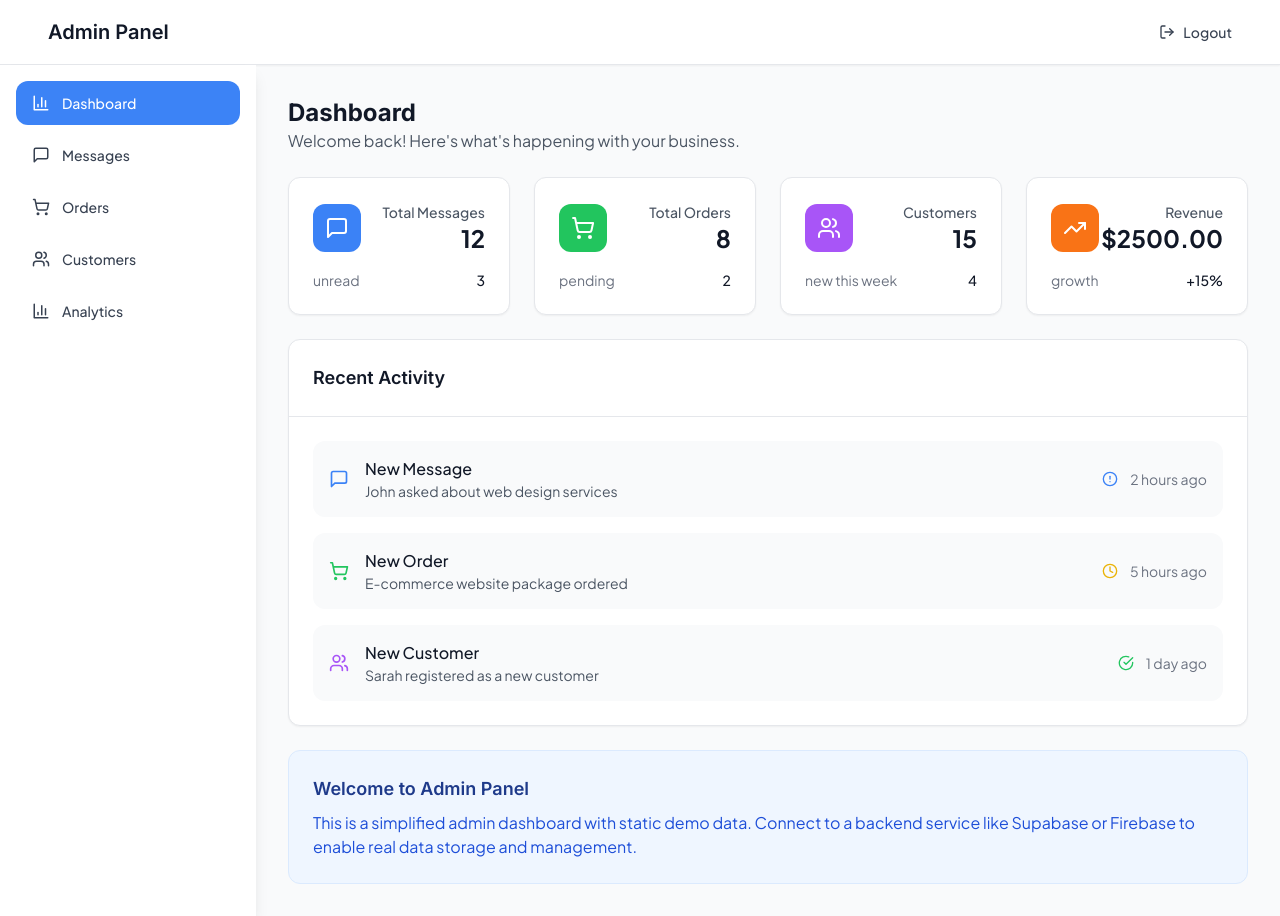
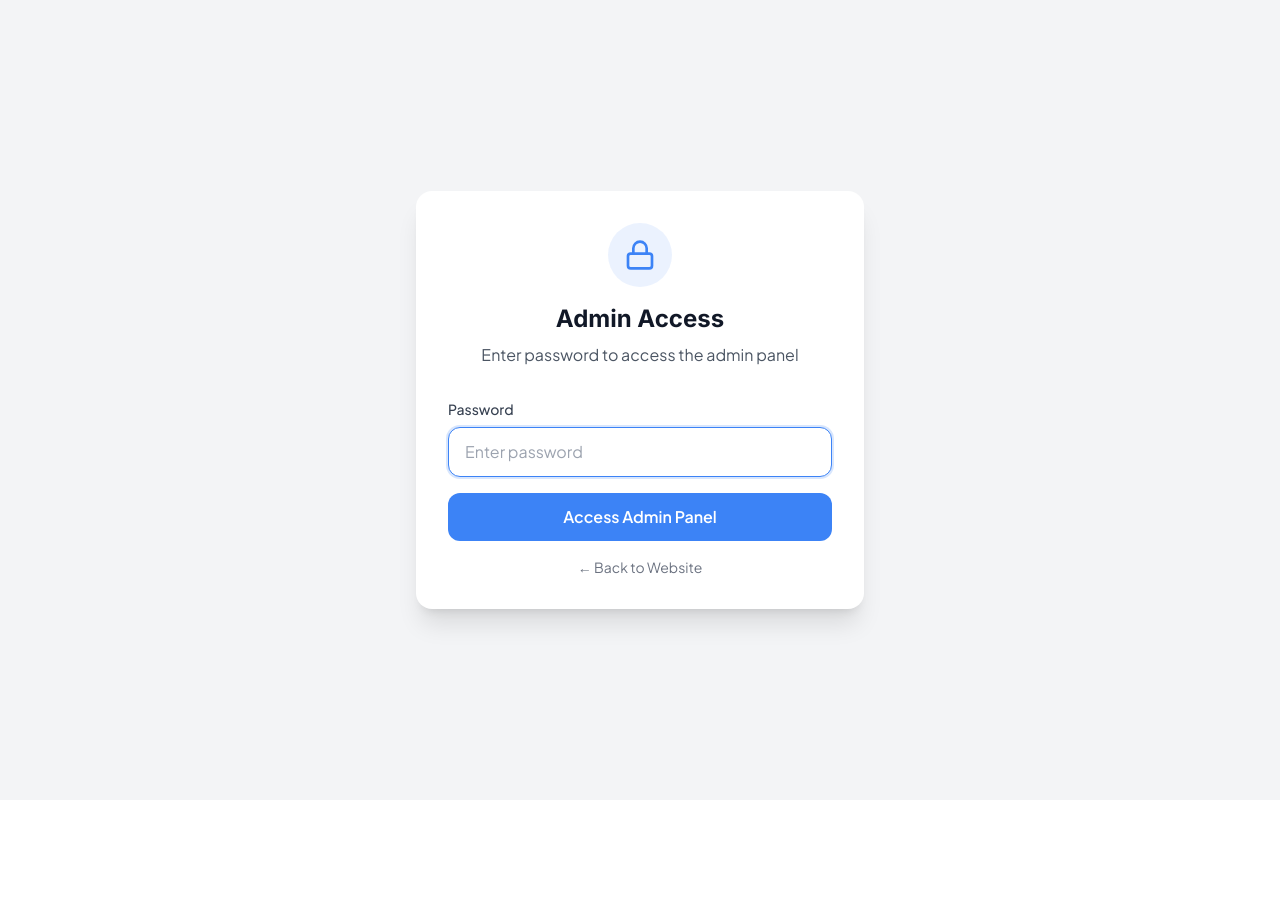
Before and after one commit to dilshanmethsara/pathumdev, a React (Vite) app: page /admin in a window 1280 px wide. After the commit the page ends 800 px from the top, so only its background shows below. Built offline with nearby package versions, Linux system fonts and the light colour scheme; the HTML template or start-up script is replaced by a standard one.

Commit message:
Add login form to admin panel

```diff
--- a/src/pages/Admin.tsx
+++ b/src/pages/Admin.tsx
@@ -70,6 +70,44 @@ const Admin = () => {
 
   return (
     <div className="min-h-screen bg-gray-50">
+      {!isAuthenticated ? (
+        // Login Form
+        <div className="min-h-screen flex items-center justify-center bg-gray-100">
+          <div className="bg-white rounded-2xl shadow-xl p-8 w-full max-w-md">
+            <div className="text-center mb-8">
+              <div className="w-16 h-16 bg-primary/10 rounded-full flex items-center justify-center mx-auto mb-4">
+                <Lock className="w-8 h-8 text-primary" />
+              </div>
+              <h1 className="text-2xl font-bold text-gray-900">Admin Access</h1>
+              <p className="text-gray-600 mt-2">Enter password to access the admin panel</p>
+            </div>
+            <form onSubmit={handleLogin} className="space-y-4">
+              <div>
+                <label className="block text-sm font-medium text-gray-700 mb-2">Password</label>
+                <input
+                  type="password"
+                  value={password}
+                  onChange={(e) => setPassword(e.target.value)}
+                  placeholder="Enter password"
+                  className="w-full px-4 py-3 rounded-xl border border-gray-300 focus:ring-2 focus:ring-primary/20 focus:border-primary outline-none transition-all"
+                  autoFocus
+                />
+              </div>
+              <button
+                type="submit"
+                className="w-full bg-primary text-primary-foreground py-3 rounded-xl font-semibold hover:shadow-lg transition-all duration-300 hover:-translate-y-0.5"
+              >
+                Access Admin Panel
+              </button>
+            </form>
+            <p className="text-center text-sm text-gray-500 mt-4">
+              <a href="/" className="hover:text-primary transition-colors">← Back to Website</a>
+            </p>
+          </div>
+        </div>
+      ) : (
+        // Admin Dashboard
+        <>
           {/* Header */}
           <header className="bg-white shadow-sm border-b border-gray-200">
             <div className="px-4 sm:px-6 lg:px-8">
@@ -141,6 +179,8 @@ const Admin = () => {
               </div>
             </main>
           </div>
+        </>
+      )}
     </div>
   );
 };
```
Lines whose indentation alone changed are shown as unchanged.
